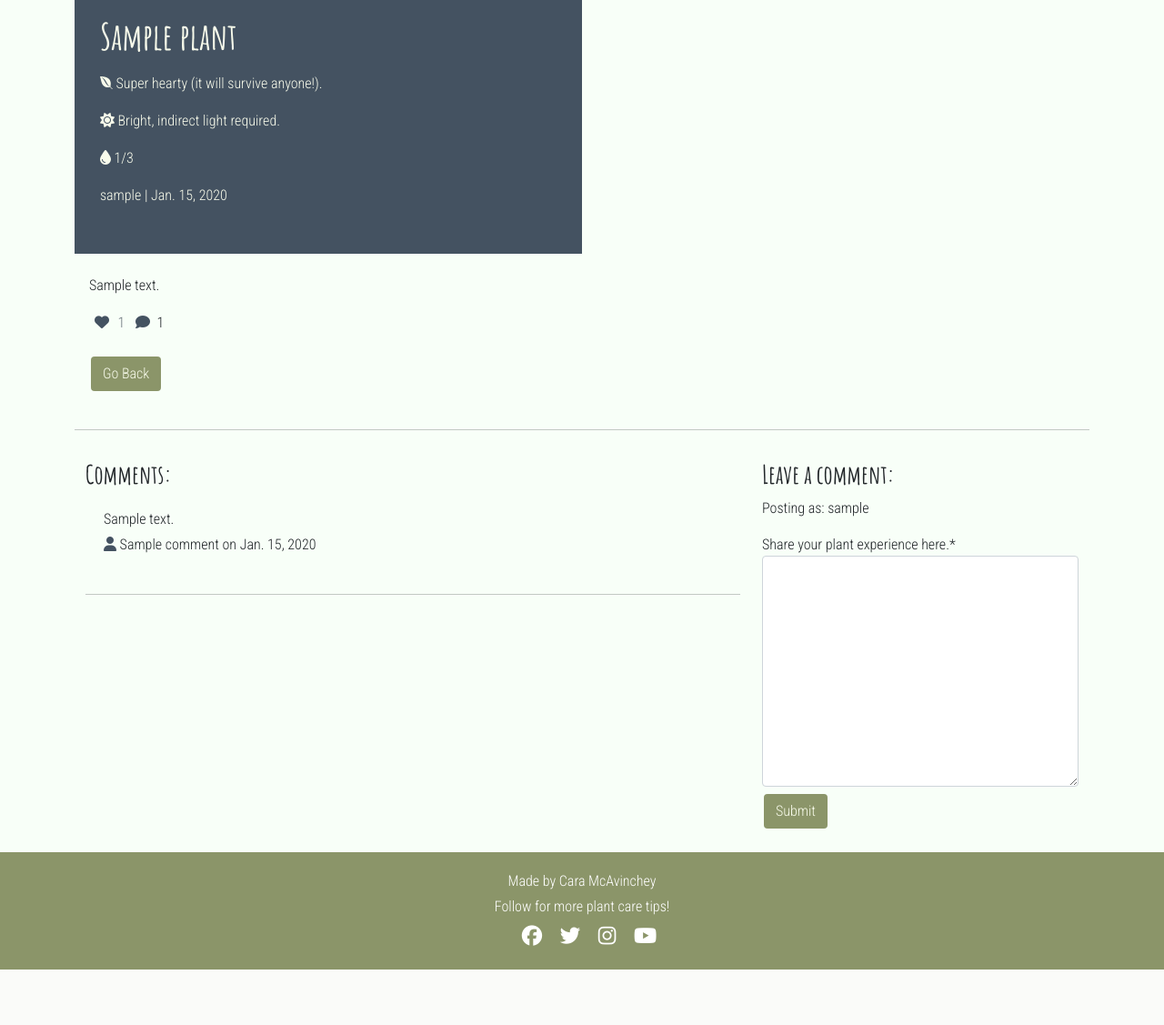
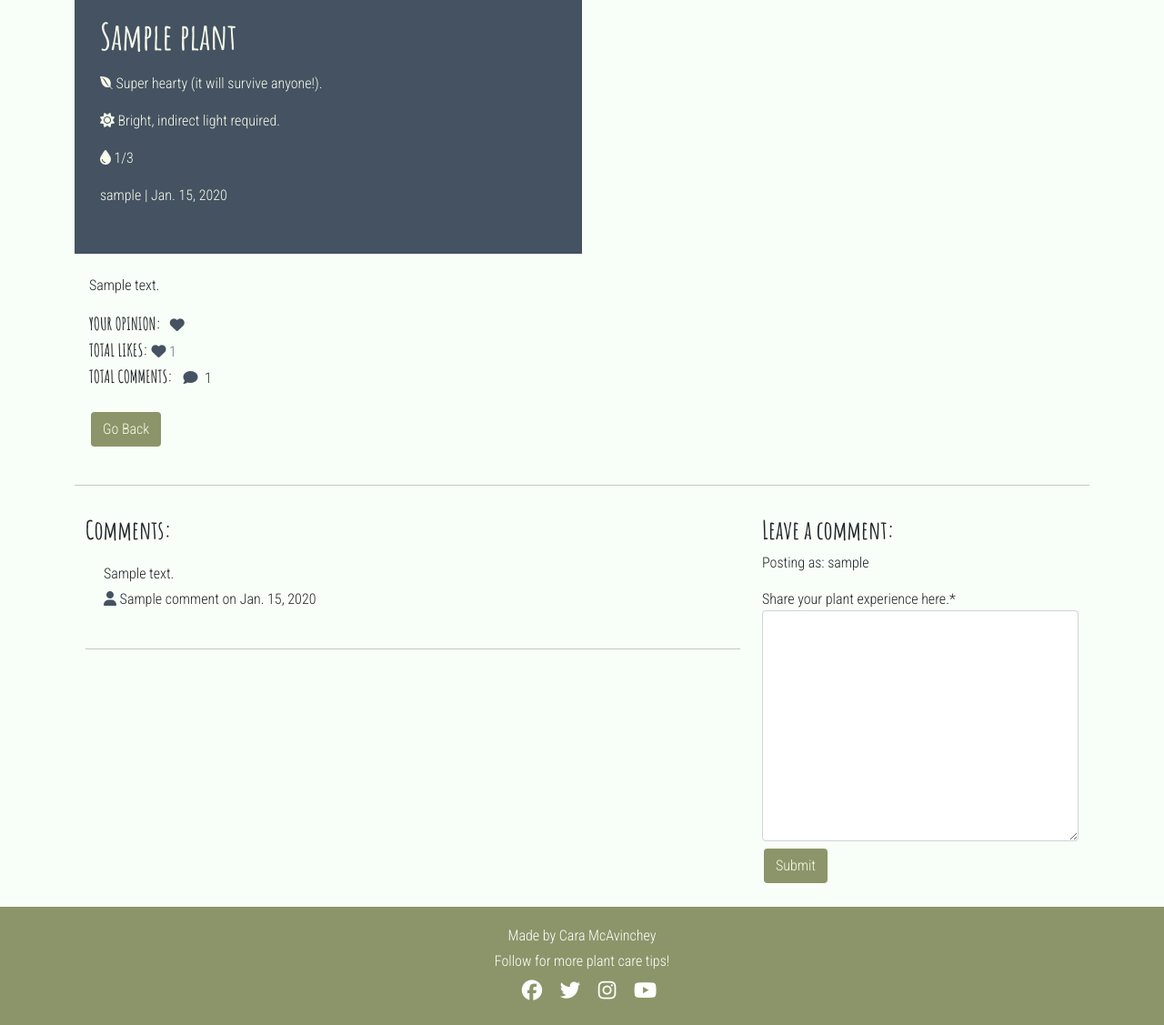
Before and after one commit to CaraMcAvinchey/stem-and-leaf-blog, a Django app: a page that uses templates/post_detail.html in a window 1280 px wide. Shown: the part 93-1220 px from the top of the page at 91% size. Before the commit the page ends 1159 px from the top, so only its background shows below. Run offline with Django 3.2, Linux system fonts and the light colour scheme; a user stored in the database is signed in; tables that the repository leaves empty hold one stand-in row (values such as "Sample post"); some libraries are stand-ins or nearby versions.

Commit message:
Restructure likes/comments area

```diff
--- a/blog/models.py
+++ b/blog/models.py
@@ -8,7 +8,7 @@ STATUS = ((0, "Draft"), (1, "Published"))
 class Plant(models.Model):
     """
     Django model for the information stored
-    for each plant type.
+    about each plant type.
     """
 
     title = models.CharField(max_length=200, unique=True)
--- a/static/css/style.css
+++ b/static/css/style.css
@@ -124,6 +124,11 @@ h6 {
     margin: 10px;
 }
 
+.totals {
+    font-family: 'Amatic SC', cursive;
+    font-size: 1.2rem;
+}
+
 /* links and buttons */
 
 .btn-signup,
--- a/templates/post_detail.html
+++ b/templates/post_detail.html
@@ -35,24 +35,32 @@
                 <div>
                     <!-- post likes counter -->
                     {% if user.is_authenticated %}
+                    <div>
+                        <span class="totals">YOUR OPINION:</span>
                         <form class="d-inline" action="{% url 'post_like' plant.slug %}" method="POST">
                             {% csrf_token %}
                             {% if liked %}
-                        <button type="submit" name="blogpost_id" value="{{plant.slug}}" class="btn-like no-border"><i
-                                class="fa-solid fa-heart"></i></button>
+                            <button type="submit" name="blogpost_id" value="{{plant.slug}}"
+                                class="btn-like no-border"><i class="fa-solid fa-heart"></i></button>
                             {% else %}
-                        <button type="submit" name="blogpost_id" value="{{plant.slug}}" class="btn-like no-border"><i
-                                class="fa-regular fa-heart"></i></button>
+                            <button type="submit" name="blogpost_id" value="{{plant.slug}}"
+                                class="btn-like no-border"><i class="fa-regular fa-heart"></i></button>
                             {% endif %}
                         </form>
-                    {% else %}
+                    </div>
+                    {% endif %}
+                    <div>
+                        <span class="totals">TOTAL LIKES:</span>
                         <span class="btn-like no-border"><i class="fa-solid fa-heart"></i></span>
-                    {% endif %}
                         <span class="text-secondary">{{ plant.number_of_likes }} </span>
+                    </div>
                     <!-- post comments count -->
+                    <div>
+                        <span class="totals">TOTAL COMMENTS:</span>
                         {% with comments.count as total_comments %}
                         <span class="btn-like m-1"><i class="fa-solid fa-comment m-1"></i> {{ total_comments }}</span>
                         {% endwith %}
+                    </div>
                 </div>
                 <a href="{% url 'home' %}">
                     <button class="btn btn-signup mt-4">Go Back</button>
```
Lines whose indentation alone changed are shown as unchanged.
